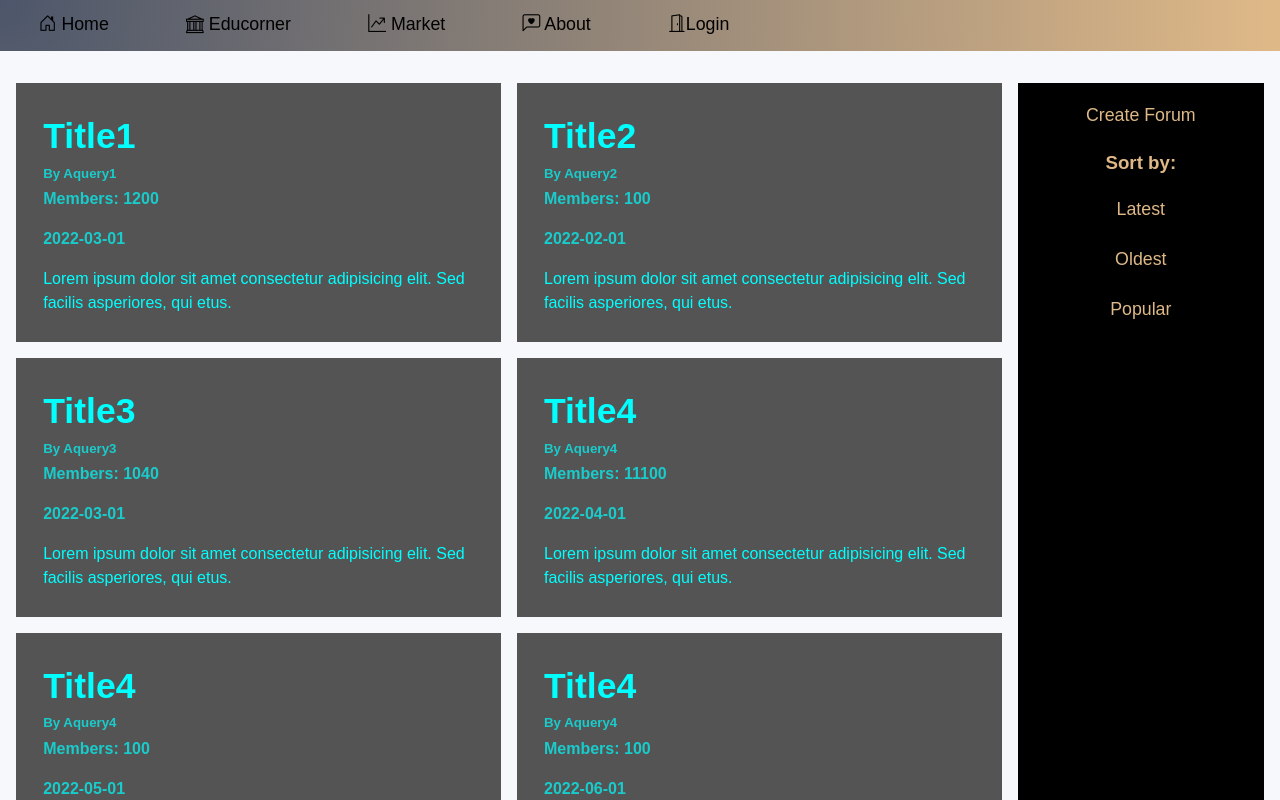
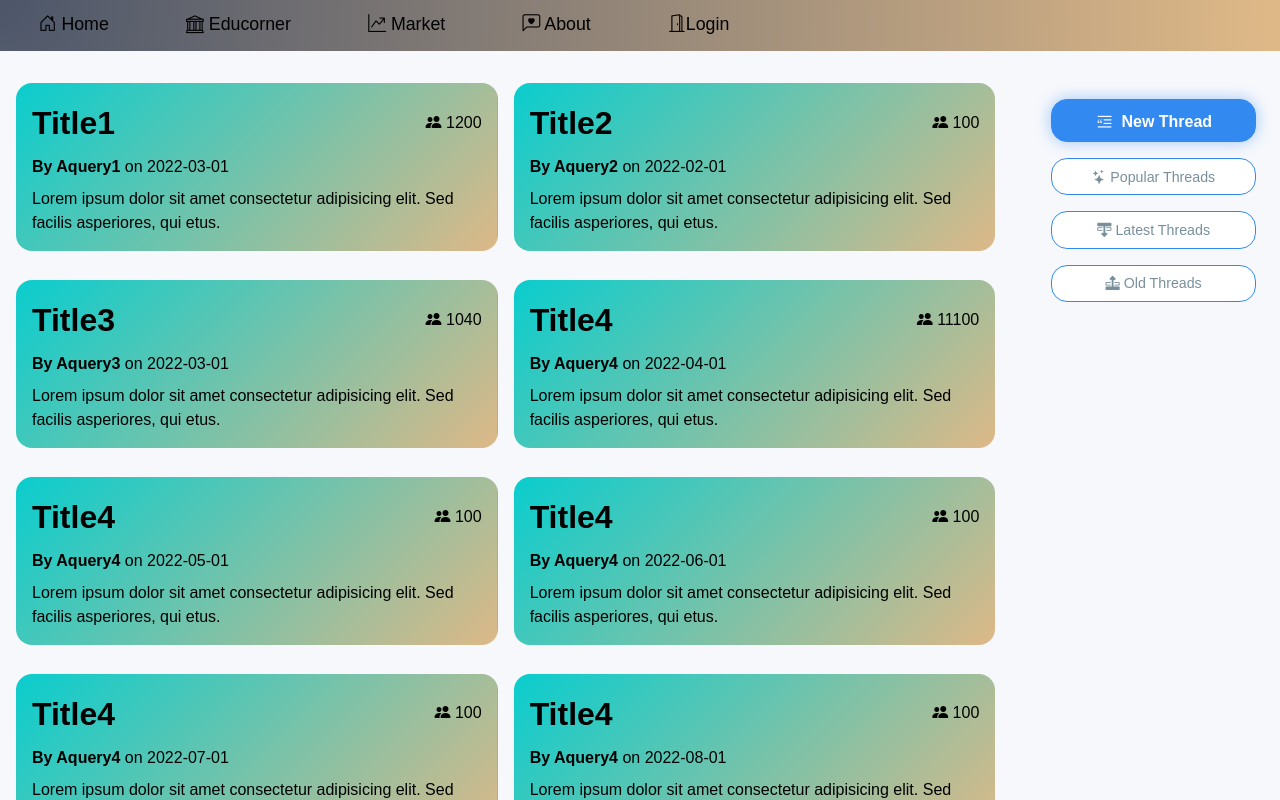
Before and after one commit to Hetarth02/aquery, a Svelte app: page / in a window 1280 px wide. Shown: the top 800 px of the page. Built offline with nearby package versions, Linux system fonts and the light colour scheme.

Commit message:
UI changes Changed SideBar component UI Changed Home page Layout New colors and hover effect changes

```diff
--- a/src/components/Container.svelte
+++ b/src/components/Container.svelte
@@ -8,22 +8,18 @@
 </script>
 
 <style>
-  div {
+  .forum-cont {
     gap: 1rem;
     width: 80%;
     display: flex;
-    margin: 1rem 0;
+    padding: 1rem;
     flex-wrap: wrap;
-  }
-
-  @media (max-width: 500px) {
-    div {
-      margin: 2rem;
-    }
+    align-items: center;
+    justify-content: flex-start;
   }
 </style>
 
-<div>
+<div class="forum-cont">
   {#each stored_data as fdata}
     <Forum forum_data={fdata} />
   {/each}
--- a/src/components/Forum.svelte
+++ b/src/components/Forum.svelte
@@ -4,56 +4,52 @@
 </script>
 
 <style>
-  .forum {
-    width: 20rem;
-    color: aqua;
-    flex: 1 1 auto;
-    padding: 0.7rem;
-    transition: ease 1s;
-    background-color: rgb(84, 84, 84);
-  }
-
-  .forum a {
+  a {
+    flex: auto;
+    width: 45%;
     color: inherit;
     text-decoration: none;
   }
 
-  .forum:hover {
+  .forum {
+    gap: 0.5rem;
+    padding: 1rem;
+    display: flex;
     border-radius: 1rem;
-    color: rgb(3, 32, 32);
-    background-color: rgb(84 84 84 / 70%);
+    margin-bottom: 0.8rem;
+    flex-direction: column;
+    transition: ease 1s;
+    background-size: 200%;
+    background-position: right;
+    background-image: linear-gradient(315deg, burlywood, darkturquoise 60%);
   }
 
-  .forum-data {
-    padding: 1rem;
+  .forum:hover,
+  .forum:focus {
+    outline: none;
+    background-position: left;
   }
 
-  .forum-data h1 {
-    font-size: 4ch;
+  .title-cont {
+    display: flex;
+    align-items: center;
+    justify-content: space-between;
   }
 
-  .forum-data h3,
-  .forum-data h5 {
-    opacity: 0.7;
-    font-weight: 600;
-  }
-
-  .forum-data h3 {
+  .forum small {
     font-size: 1.8ch;
-    margin: 0.2rem 0 1rem 0;
   }
 </style>
 
-<div class="forum" >
-  <a href="/forum/{forum_data.forum_id}" use:link>
-    <div class="forum-data">
+<a href="/forum/{forum_data.forum_id}" use:link>
+  <div class="forum">
+    <div class="title-cont">
       <h1>{forum_data.title}</h1>
-      <h5>By {forum_data.author}</h5>
-      <h3>Members: {forum_data.members}</h3>
-      <h3>{forum_data.created_at}</h3>
-      <p>
-        {forum_data.description}
-      </p>
+      <small><i class="bi bi-people-fill"></i> {forum_data.members}</small>
     </div>
-  </a>
-</div>
+    <small><b>By {forum_data.author}</b> on {forum_data.created_at}</small>
+    <p>
+      {forum_data.description}
+    </p>
+  </div>
+</a>
--- a/src/components/Sidebar.svelte
+++ b/src/components/Sidebar.svelte
@@ -8,52 +8,83 @@
 </script>
 
 <style>
-  div {
+  .flex-contents {
     width: 20%;
-    margin: 1rem;
-    background-color: black;
   }
 
-  .side-bar {
+  .sort-cont {
     top: 0;
     gap: 1rem;
-    width: 100%;
-    height: auto;
     display: flex;
     padding: 1rem;
-    margin: 0 auto;
+    color: white;
     position: sticky;
-    color: burlywood;
-    align-items: center;
-    align-self: flex-start;
+    margin: 1rem 0.5rem;
     flex-direction: column;
   }
 
-  .side-bar button {
-    border: none;
-    font-size: 2ch;
-    padding: 0.4rem;
-    color: burlywood;
+  .sort-btn {
+    padding: 0.6rem;
+    font-size: 1.6ch;
     text-align: center;
+    border-radius: 1rem;
     transition: ease 0.5s;
-    text-decoration: none;
     background: transparent;
+    background-color: white;
+    color: rgba(120, 144, 156);
+    border: 1px solid rgb(50, 138, 241);
   }
 
-  .side-bar button:hover,
-  .side-bar button:focus {
+  .sort-btn:hover,
+  .sort-btn:focus {
     outline: none;
-    font-size: 2.6ch;
+    color: black;
+    background-color: rgb(236, 243, 252);
+    border: 1px solid rgb(108, 178, 235);
+  }
+
+  .forum-btn {
+    width: 100%;
+    color: white;
+    padding: 0.6rem;
+    font-size: 1.8ch;
+    font-weight: bold;
+    border-radius: 1rem;
+    transition: ease 500ms;
+    background-color: rgb(50, 138, 241);
+    border: 1px solid rgb(50, 138, 241);
+    box-shadow: 0 0 15px rgb(50 138 241 / 45%);
+  }
+
+  .forum-btn i {
+    top: 1.7px;
+    font-size: 2.1ch;
+    position: relative;
+    margin-right: 0.2rem;
+  }
+
+  .forum-btn:hover,
+  .forum-btn:focus {
+    outline: none;
+    border-color: rgb(50, 138, 241);
+    background-color: rgb(39, 121, 189);
+    box-shadow: 0 0 20px rgb(0 117 255 / 45%);
   }
 </style>
 
-<div>
-  <div class="side-bar">
-    <!-- Check if user logged in then only let them create forum -->
-    <button>Create Forum</button>
-    <h3>Sort by:</h3>
-    <button on:click={() => data.set(sdata.sort((a, b) => new Date(b.created_at).getTime() - new Date(a.created_at).getTime()))}>Latest</button>
-    <button on:click={() => data.set(sdata.sort((a, b) => new Date(a.created_at).getTime() - new Date(b.created_at).getTime()))}>Oldest</button>
-    <button on:click={() => data.set(sdata.sort((a, b) => b.members - a.members))}>Popular</button>
+<div class="flex-contents">
+  <div class="sort-cont">
+    <button class="forum-btn">
+      <i class="bi bi-blockquote-left"></i> New Thread
+    </button>
+    <button class="sort-btn" on:click={() => data.set(sdata.sort((a, b) => b.members - a.members))}>
+      <i class="bi bi-stars"></i> Popular Threads
+    </button>
+    <button class="sort-btn" on:click={() => data.set(sdata.sort((a, b) => new Date(b.created_at).getTime() - new Date(a.created_at).getTime()))}>
+      <i class="bi bi-layer-backward"></i> Latest Threads
+    </button>
+    <button class="sort-btn" on:click={() => data.set(sdata.sort((a, b) => new Date(a.created_at).getTime() - new Date(b.created_at).getTime()))}>
+      <i class="bi bi-layer-forward"></i> Old Threads
+    </button>
   </div>
 </div>
--- a/src/routes/About.svelte
+++ b/src/routes/About.svelte
@@ -9,7 +9,6 @@
 
 	.wrapper {
 	  width: 100%;
-	  background-image: linear-gradient(315deg, #f6d365 0%, #fda085 100%);
 	}
 
 	.content {
@@ -139,7 +138,7 @@
 		</div>
 		<h1 class="contribution">Contributing to the Journey!</h1>
 		<p class="desc">
-			Found a Bug &#128030;, Something you want to improve, Feature suggestion or that annoying spelling error that you  spotted! Well, feel free to raise an Issue on <a href="/">Github</a>.
+			Found a Bug &#128030;, Something you want to improve, Feature suggestion or that annoying spelling error that you  spotted! Well, feel free to raise an Issue on <a href="https://github.com/Hetarth02/aquery">Github</a>.
 		</p>
 	</div>
 </div>
--- a/src/routes/Home.svelte
+++ b/src/routes/Home.svelte
@@ -5,10 +5,10 @@
 </script>
 
 <style>
-  div {
+  .cont {
+    gap: 1rem;
     display: flex;
-    margin: 1rem 0 0 1rem;
-    flex-direction: row-reverse;
+    margin: 1rem 0;
   }
 
   @media (max-width: 500px) {
@@ -19,7 +19,7 @@
 </style>
 
 <Nav />
-<div>
+<div class="cont">
+  <Container />
   <Sidebar />
-  <Container />
 </div>
--- a/src/stores.js
+++ b/src/stores.js
@@ -80,5 +80,14 @@ export let data = writable([
     members: 100,
     description:
       "Lorem ipsum dolor sit amet consectetur adipisicing elit. Sed facilis asperiores, qui etus."
+  },
+  {
+    forum_id: 4,
+    title: "Title4",
+    author: "Aquery4",
+    created_at: "2022-08-01",
+    members: 100,
+    description:
+      "Lorem ipsum dolor sit amet consectetur adipisicing elit. Sed facilis asperiores, qui etus."
   }
 ]);
```
